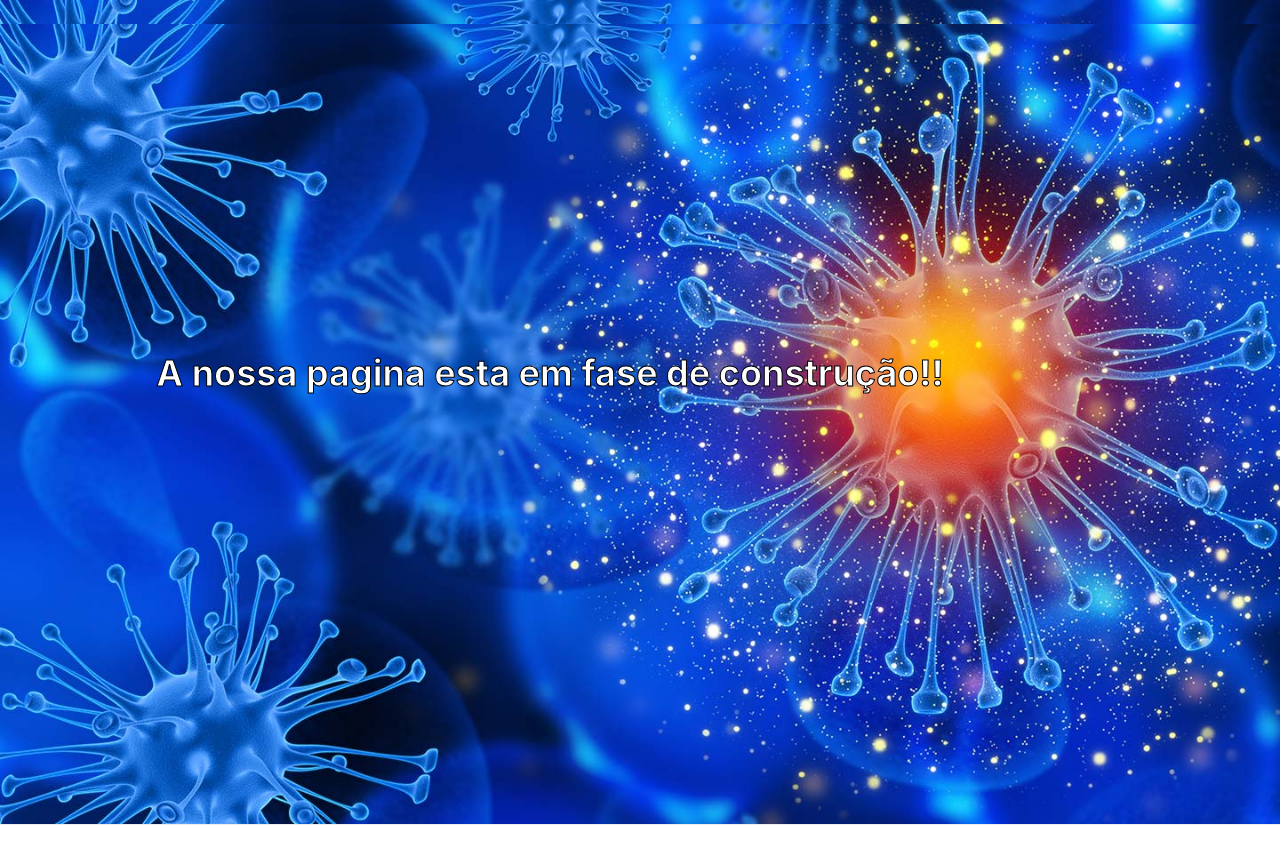
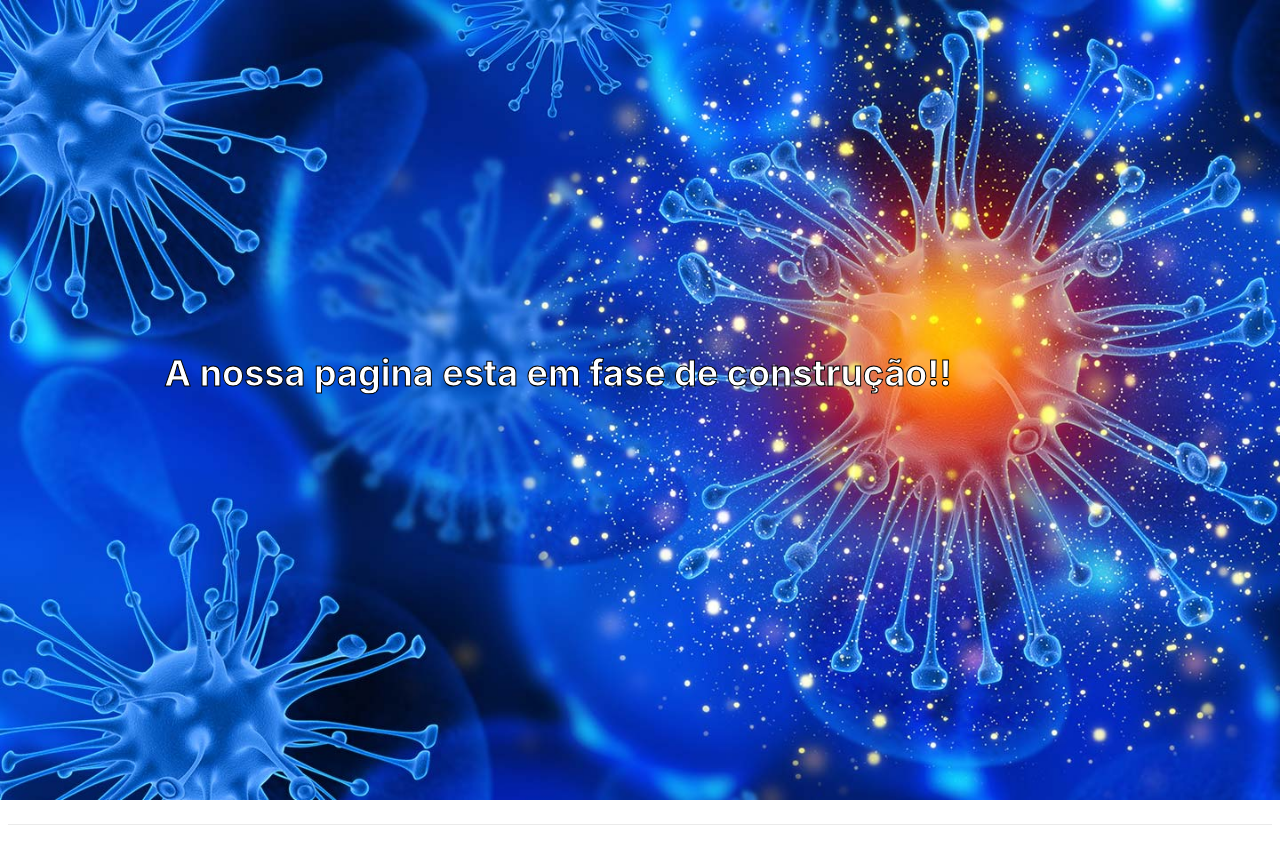
Before and after one commit to eambriza/coronagora, a Next.js app: page / in a window 1280 px wide. Shown: the top 864 px of the page. Built offline with nearby package versions, Linux system fonts and the light colour scheme.

Commit message:
App Normilized2

```diff
--- a/styles/global.css
+++ b/styles/global.css
@@ -1,7 +1,6 @@
 @import-normalize;
 
-html,
-body {
+html {
   padding: 0;
   margin: 0;
   font-family: -apple-system, BlinkMacSystemFont, Segoe UI, Roboto, Oxygen,
```
